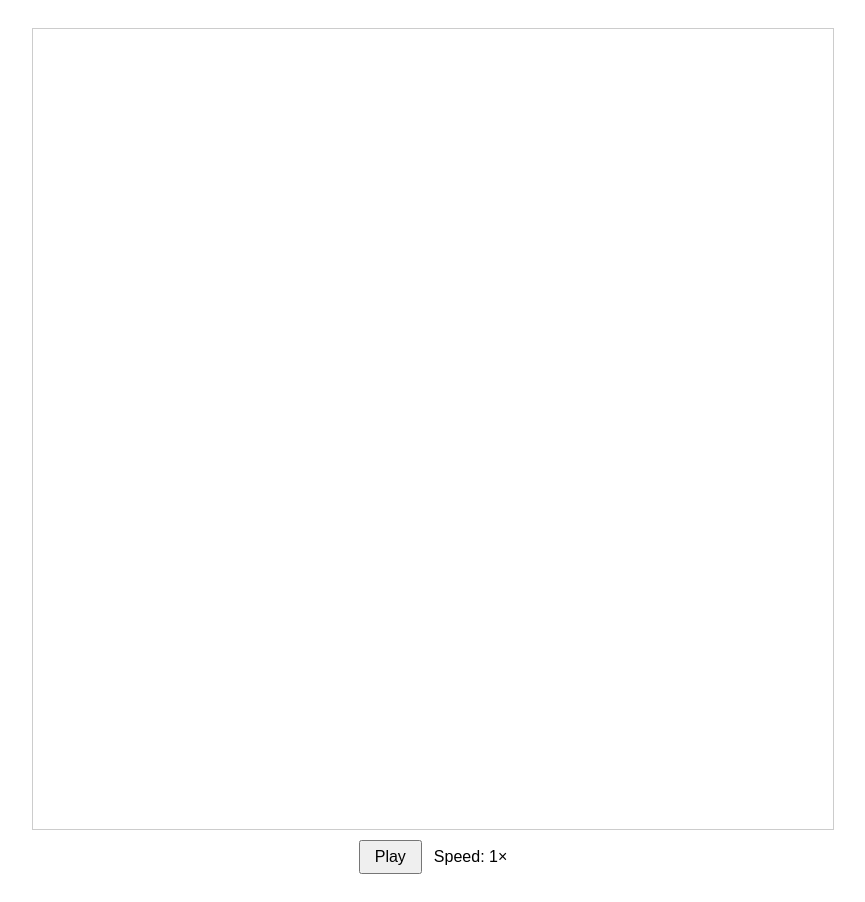
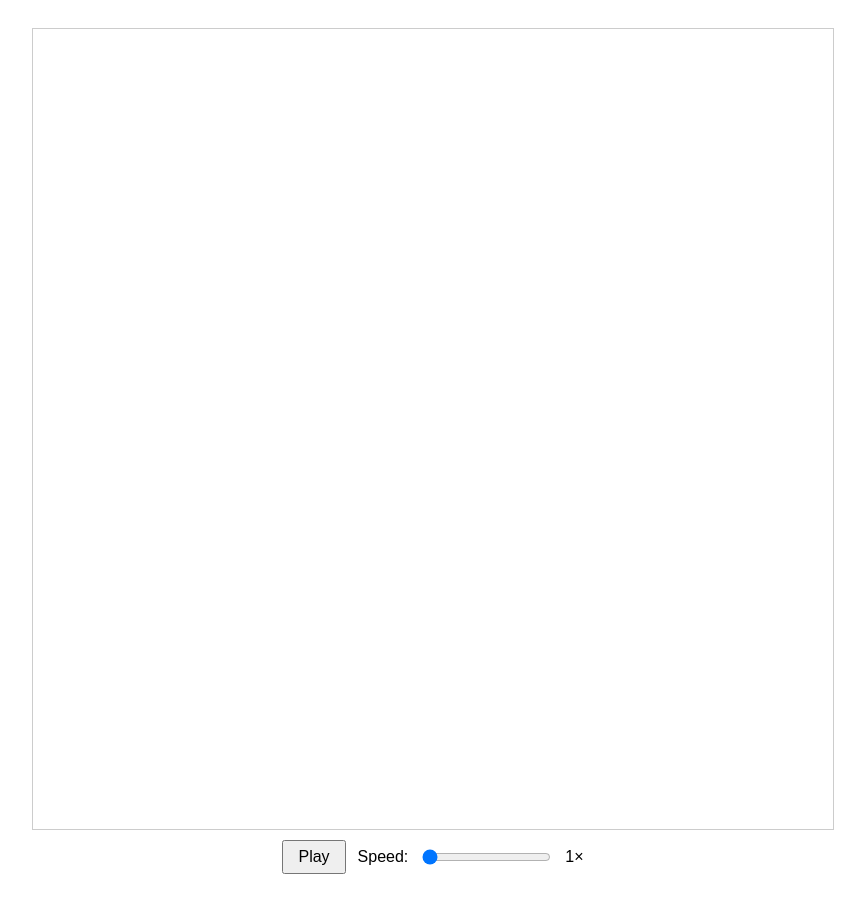
Before and after one commit to haebom/Langton, a plain HTML site: page index.html in a window 1280 px wide. Shown: the whole page, without its empty margins (207-1072 px from the left). Drawn offline with Linux system fonts and the light colour scheme.

Commit message:
Update index.html

```diff
--- a/index.html
+++ b/index.html
@@ -10,8 +10,9 @@
   <canvas id="antCanvas" width="800" height="800"></canvas>
   <div class="controls">
     <button id="playPause">Play</button>
-    <span>Speed: <span id="speedDisplay">1×</span></span>
-  </div>
+    <label for="speedControl">Speed:</label>
+    <input type="range" id="speedControl" min="1" max="100" value="1">
+    <span id="speedDisplay">1×</span>
   <script src="langtons-ant.js"></script>
 </body>
 </html>
```
